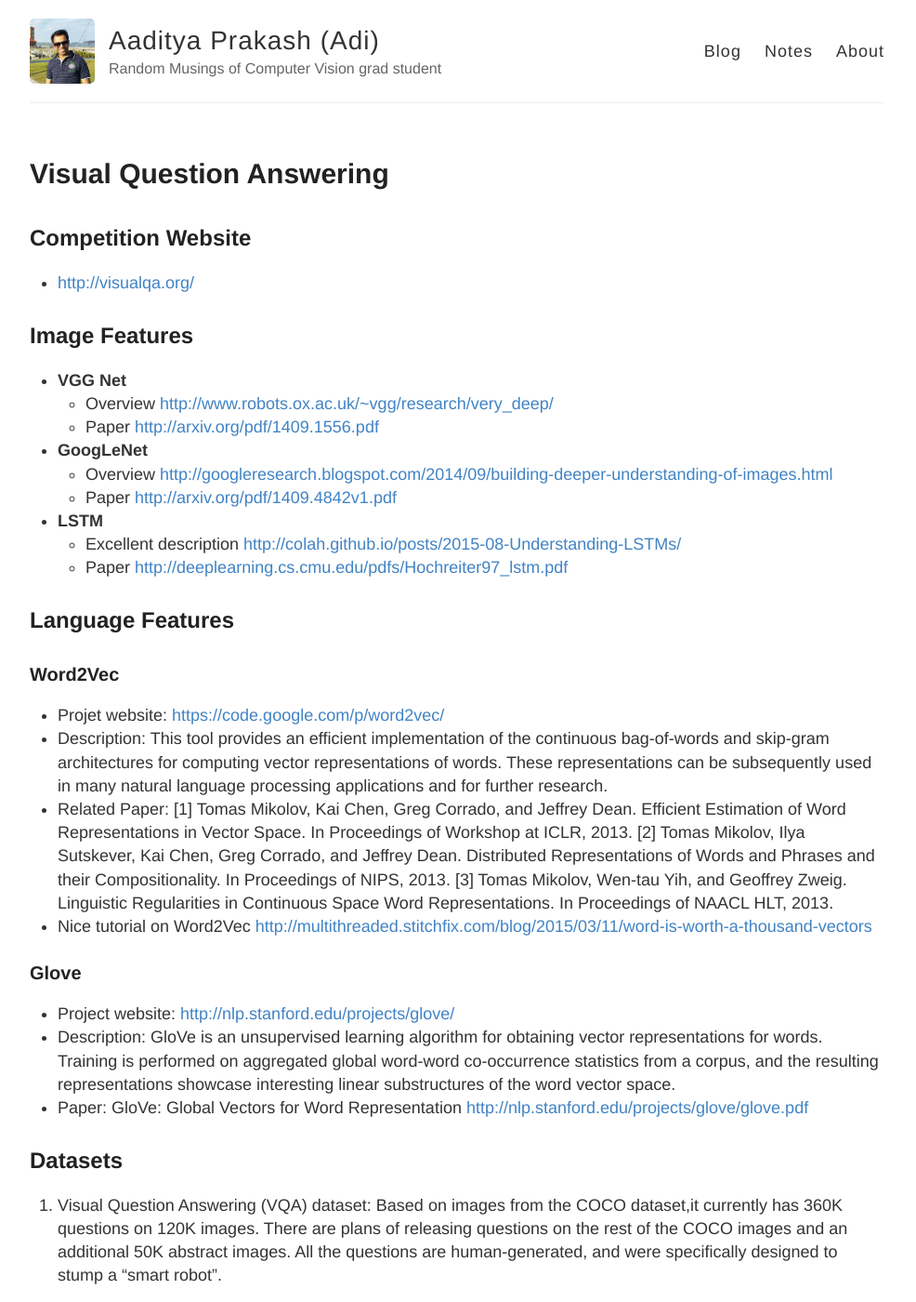
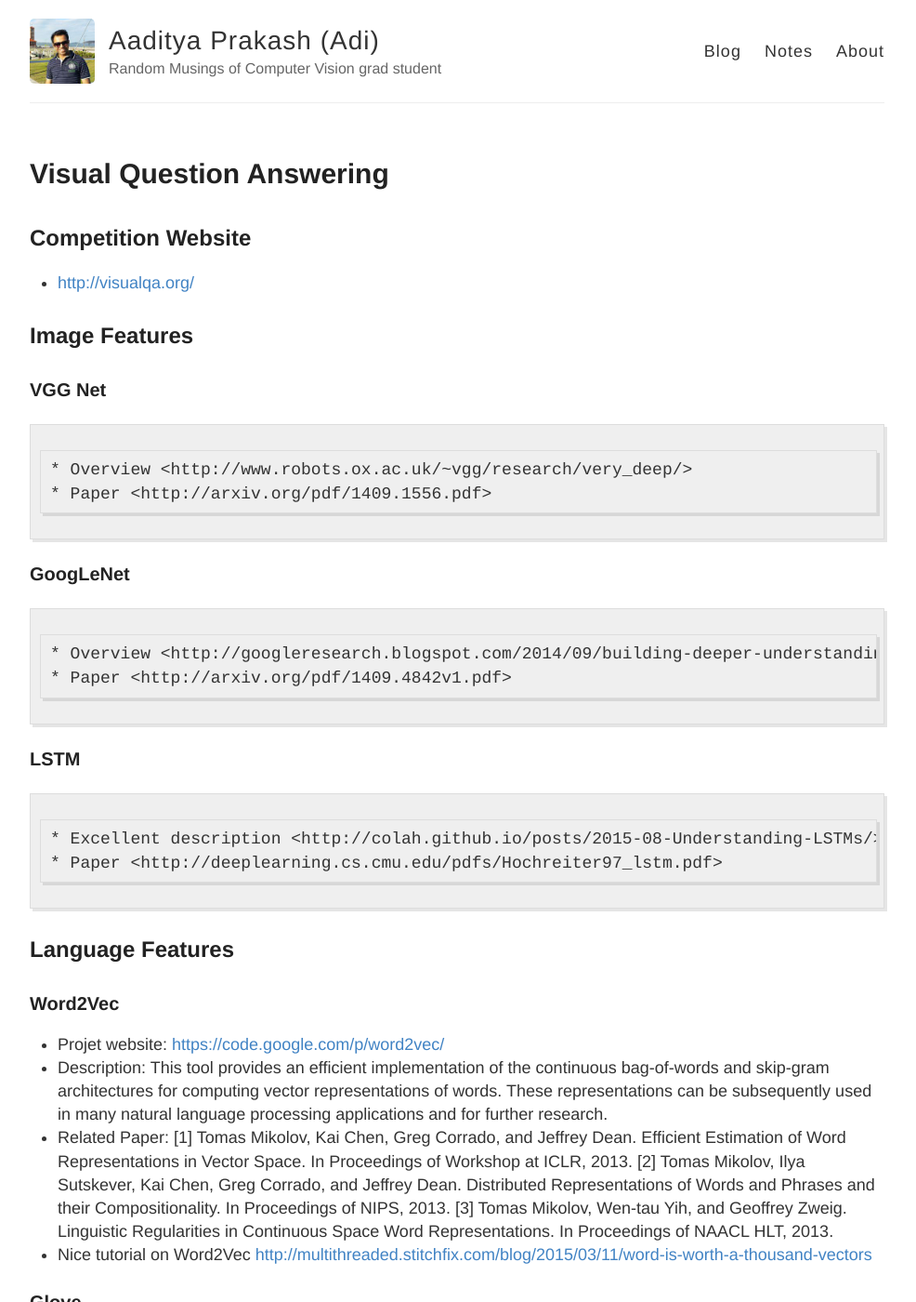
Before and after one commit to iamaaditya/iamaaditya.github.io, a Jekyll site: the page built from notes/research/vqa/index.md, in a window 1280 px wide and 1400 px high. Shown: the whole window at 93% size, without its empty margins (84-1070 px from the left). Built offline with Jekyll 4.4.1, drawn with Linux system fonts in a browser that asks for light colours; some of the changed text lies outside the part shown.

```diff
--- a/notes/research/vqa/index.md
+++ b/notes/research/vqa/index.md
@@ -11,17 +11,20 @@ dsq_thread_id:
 
 ## Image Features
 
-  * __VGG Net__
+### __VGG Net__
+
     * Overview <http://www.robots.ox.ac.uk/~vgg/research/very_deep/>
     * Paper <http://arxiv.org/pdf/1409.1556.pdf>
 
 
-  * __GoogLeNet__
+### __GoogLeNet__
+
     * Overview <http://googleresearch.blogspot.com/2014/09/building-deeper-understanding-of-images.html>
     * Paper <http://arxiv.org/pdf/1409.4842v1.pdf>
 
 
-  * **LSTM**
+### **LSTM**
+
     * Excellent description <http://colah.github.io/posts/2015-08-Understanding-LSTMs/>
     * Paper <http://deeplearning.cs.cmu.edu/pdfs/Hochreiter97_lstm.pdf>
 
```
Also changed, not shown: other parts of notes/research/vqa/index.md (+8 -1 lines).
